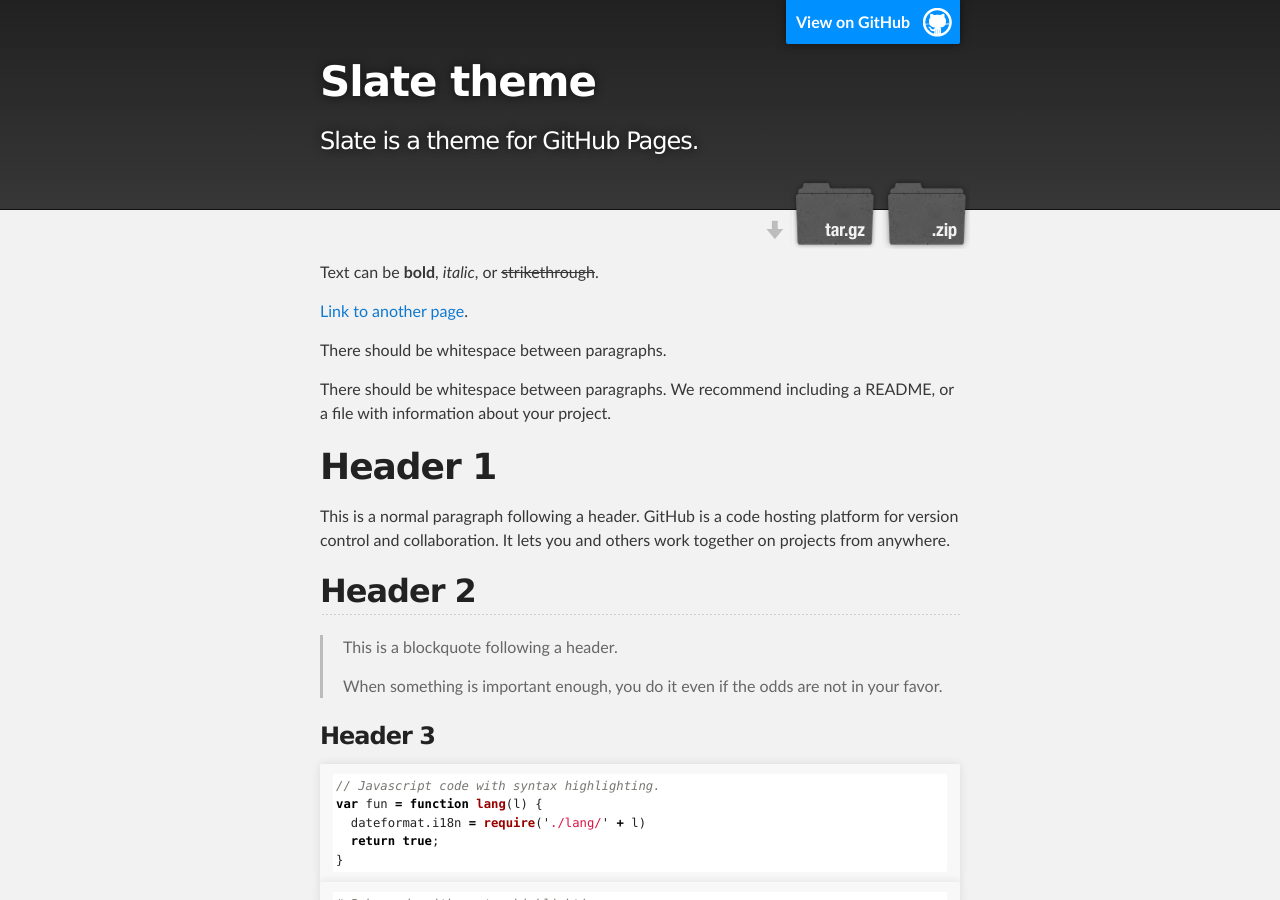
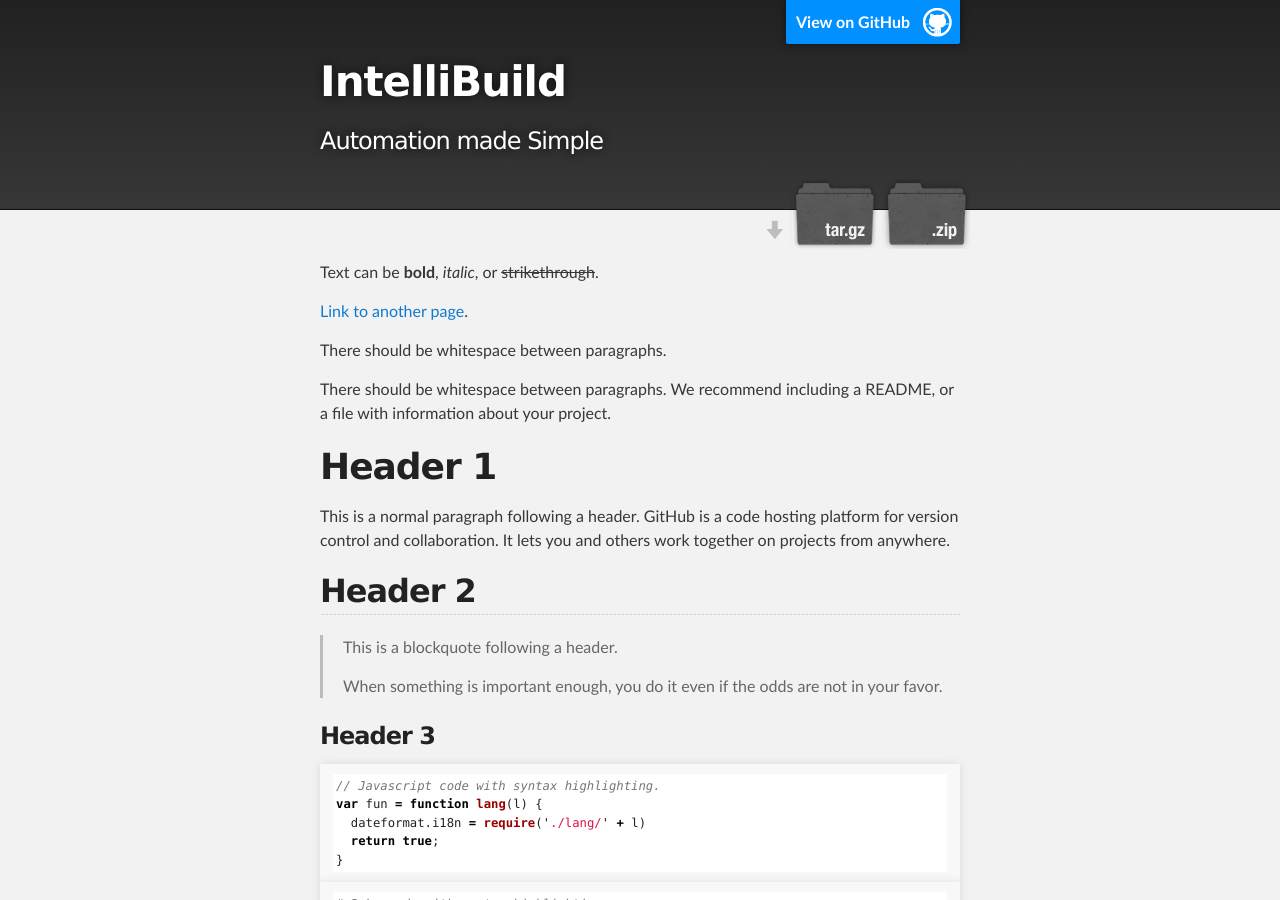
Before and after one commit to pages-themes/slate, a Jekyll site: the page built from index.md, in a window 1280 px wide and 900 px high. Built offline with Jekyll 4.4.1, drawn with Linux system fonts in a browser that asks for light colours; some of the changed text lies outside the part shown.

Commit message:
Update _config.yml

```diff
--- a/_config.yml
+++ b/_config.yml
@@ -1,5 +1,5 @@
-title: Slate theme
-description: Slate is a theme for GitHub Pages.
+title: IntelliBuild
+description: "Automation made Simple"
 show_downloads: true
 google_analytics:
 theme: jekyll-theme-slate
```
